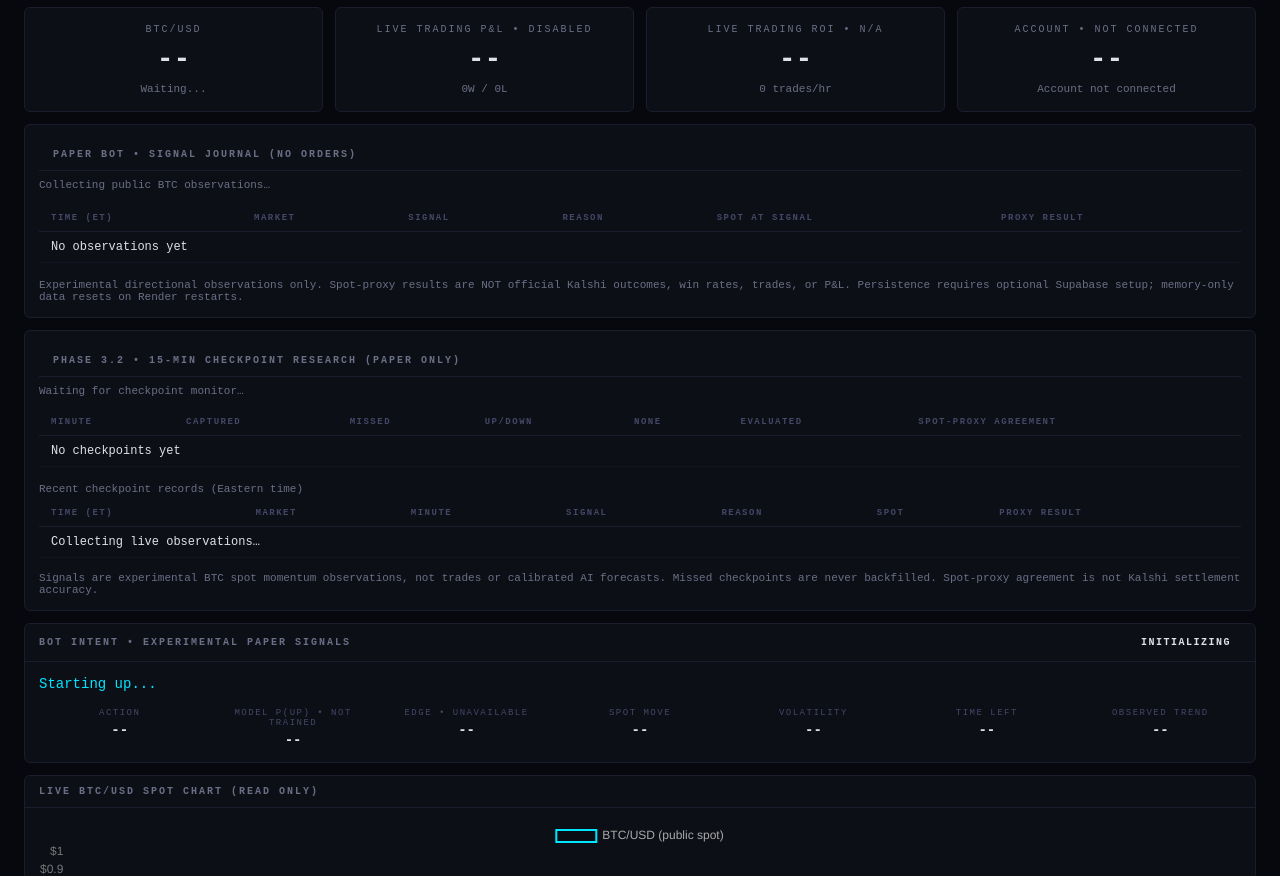
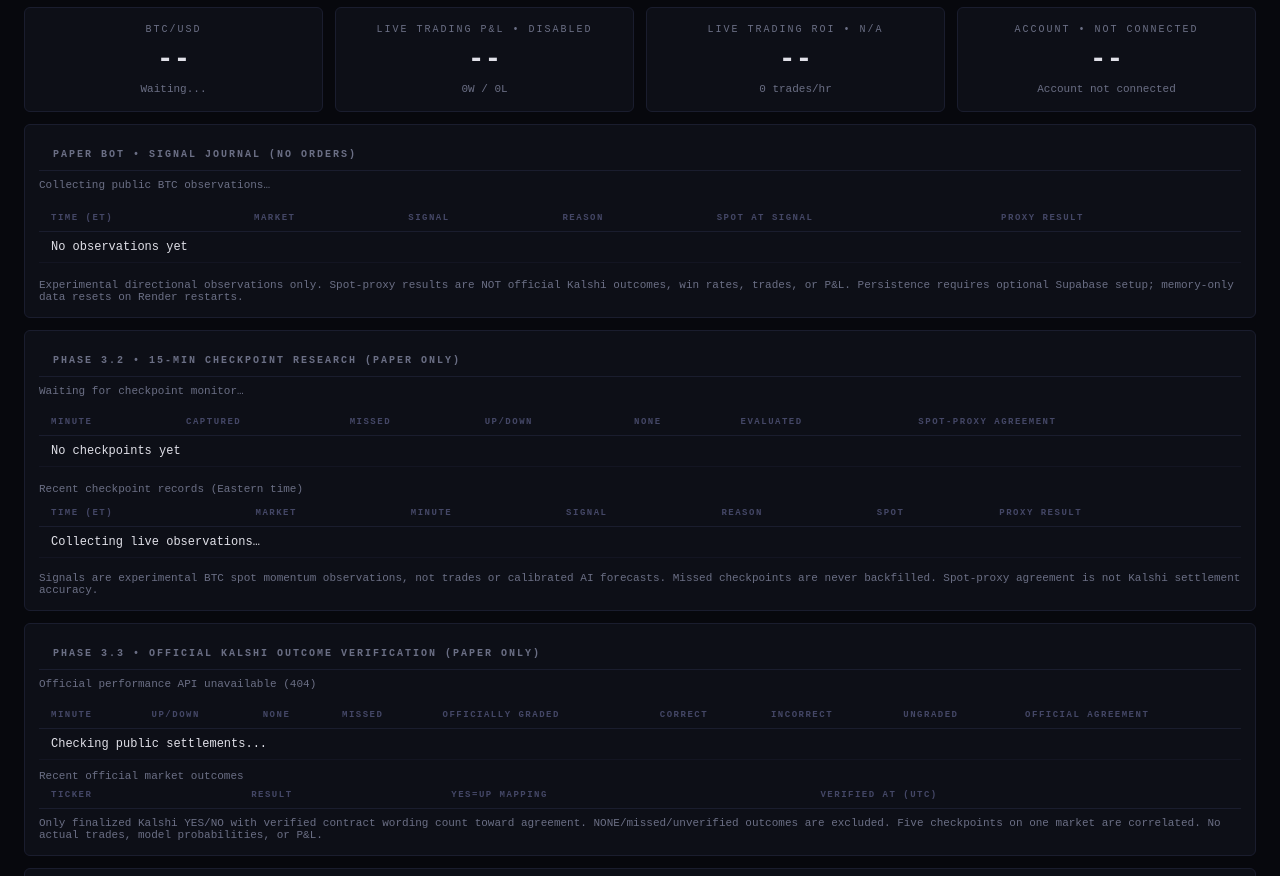
Before and after one commit to FlyingDutchman312/kalshibot-node, a website: page original-node-app/public/index.html in a window 1280 px wide. Shown: the part 60-936 px from the top of the page. Drawn offline with nearby package versions, Linux system fonts and the light colour scheme; no server answers.

Commit message:
cd original-node-app node install-phase33.js

```diff
--- a/original-node-app/public/index.html
+++ b/original-node-app/public/index.html
@@ -86,6 +86,17 @@
         <th>TIME (ET)</th><th>MARKET</th><th>MINUTE</th><th>SIGNAL</th><th>REASON</th><th>SPOT</th><th>PROXY RESULT</th>
       </tr></thead><tbody id="checkpoint-journal"><tr><td colspan="7">Collecting live observations…</td></tr></tbody></table></div>
       <div class="metric-sub" style="padding-top:8px;">Signals are experimental BTC spot momentum observations, not trades or calibrated AI forecasts. Missed checkpoints are never backfilled. Spot-proxy agreement is not Kalshi settlement accuracy.</div>
+    </section>
+
+    <section class="panel full-panel" id="official-research" style="grid-column:1/-1;padding:14px;">
+      <div class="panel-header"><span class="panel-title">PHASE 3.3 • OFFICIAL KALSHI OUTCOME VERIFICATION (PAPER ONLY)</span></div>
+      <div class="metric-sub" id="official-status" style="margin:8px 0 12px;">Loading official outcomes...</div>
+      <div class="markets-table-wrap"><table class="markets-table"><thead><tr>
+        <th>MINUTE</th><th>UP/DOWN</th><th>NONE</th><th>MISSED</th><th>OFFICIALLY GRADED</th><th>CORRECT</th><th>INCORRECT</th><th>UNGRADED</th><th>OFFICIAL AGREEMENT</th>
+      </tr></thead><tbody id="official-stats"><tr><td colspan="9">Checking public settlements...</td></tr></tbody></table></div>
+      <div class="metric-sub" style="margin-top:10px;">Recent official market outcomes</div>
+      <div class="markets-table-wrap"><table class="markets-table"><thead><tr><th>TICKER</th><th>RESULT</th><th>YES=UP MAPPING</th><th>VERIFIED AT (UTC)</th></tr></thead><tbody id="official-recent"></tbody></table></div>
+      <div class="metric-sub" style="margin-top:8px;">Only finalized Kalshi YES/NO with verified contract wording count toward agreement. NONE/missed/unverified outcomes are excluded. Five checkpoints on one market are correlated. No actual trades, model probabilities, or P&amp;L.</div>
     </section>
 
     <!-- Row 2: Bot Intent + Model -->
@@ -258,5 +269,6 @@
   <script src="app.js?v=paper-phase3-20261119"></script>
   <script src="paper.js?v=paper-phase31-20261119"></script>
   <script src="checkpoints.js?v=phase32-20261119"></script>
+  <script src="official-outcomes.js?v=phase33-20261119"></script>
 </body>
 </html>
```
Also changed, not shown: original-node-app/server.js (+10 -0 lines).
